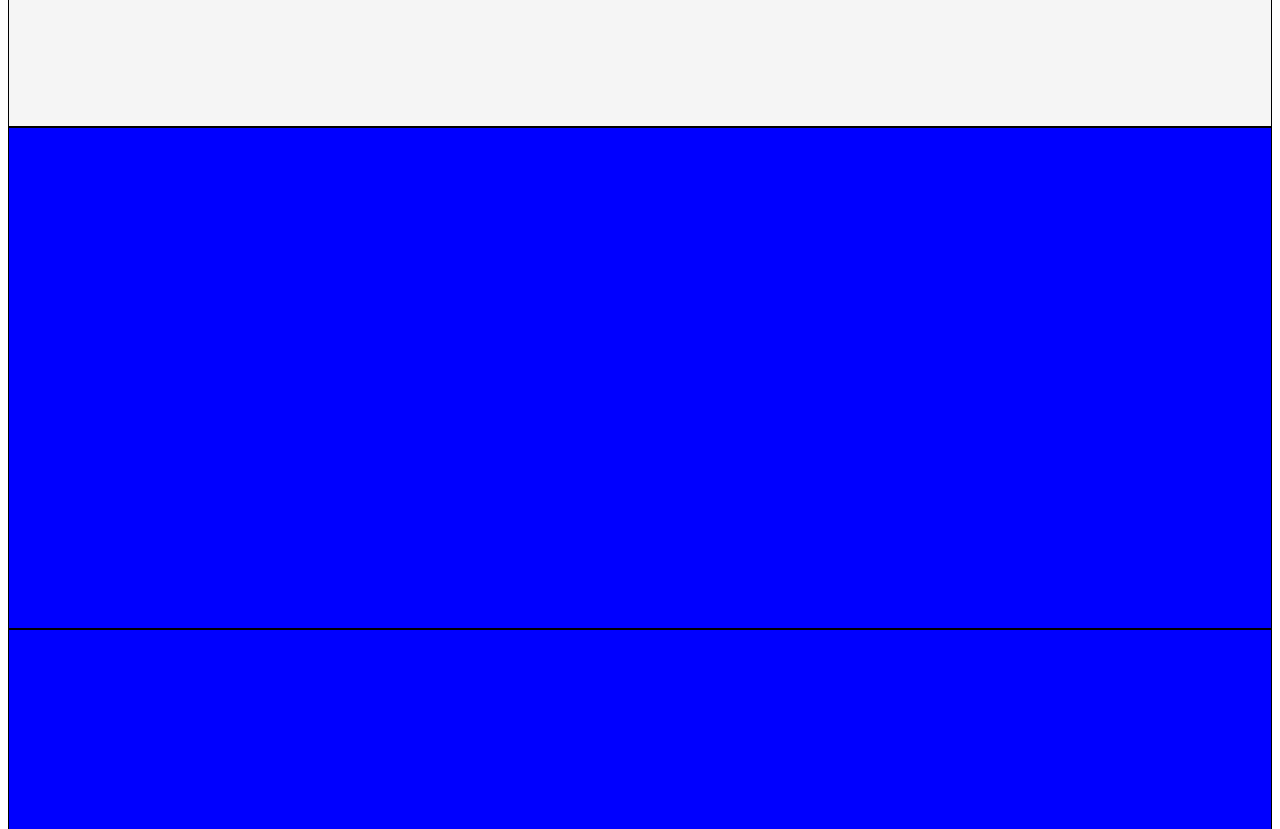
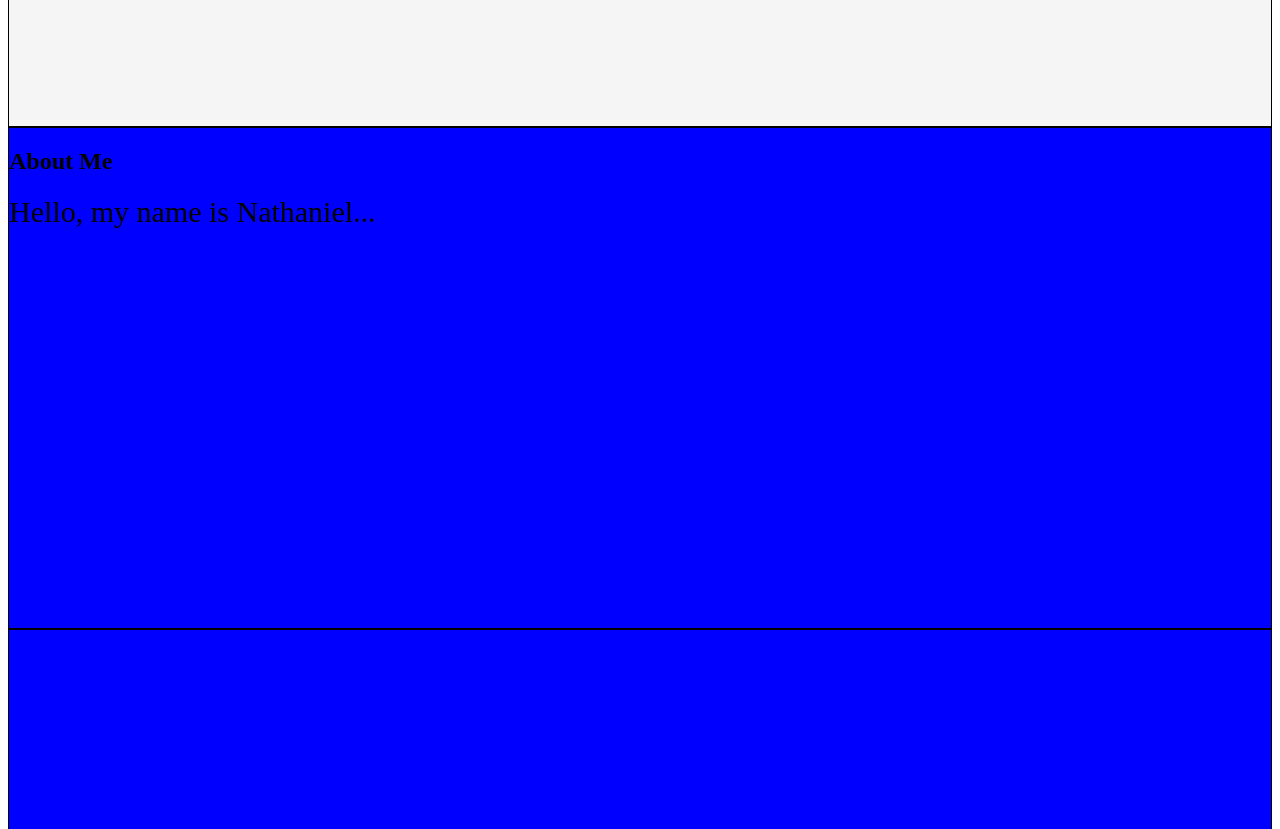
Before and after one commit to BigNATE38/Nathaniel-Portfolio-, a plain HTML site: page index.html in a window 1280 px wide. Shown: the part 683-1512 px from the top of the page. Drawn offline with Linux system fonts and the light colour scheme.

Commit message:
more index updates

```diff
--- a/index.html
+++ b/index.html
@@ -32,10 +32,16 @@
                     <div>GH</div>
                 </div>
             </div>
+        </section>
 
+        <section class="sub-section">
+            <div class="information">
+                <h2>About Me</h2>
+                <p>Hello, my name is Nathaniel...</p>
+            </div>
+            <div class="headshot"></div>
+        </section>
 
-        </section>
-        <section></section>
         <section></section>
         <footer></footer>
 
```
